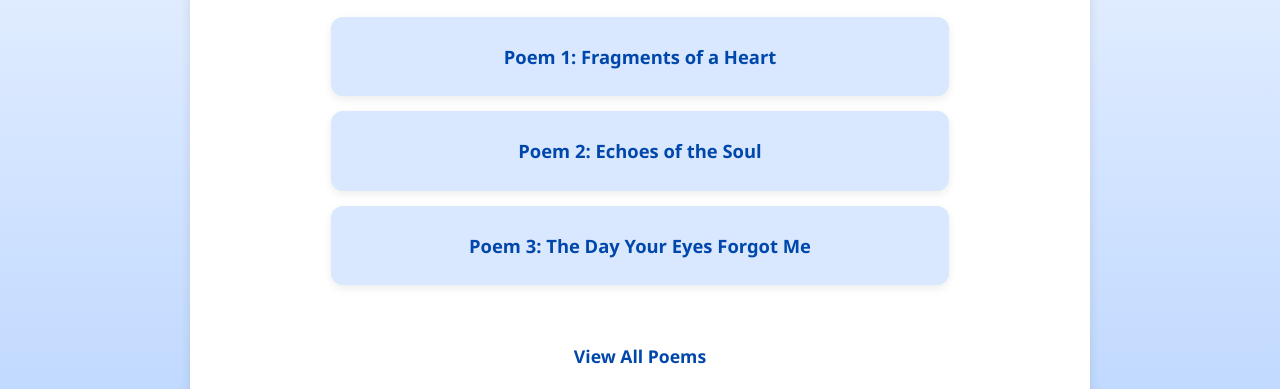
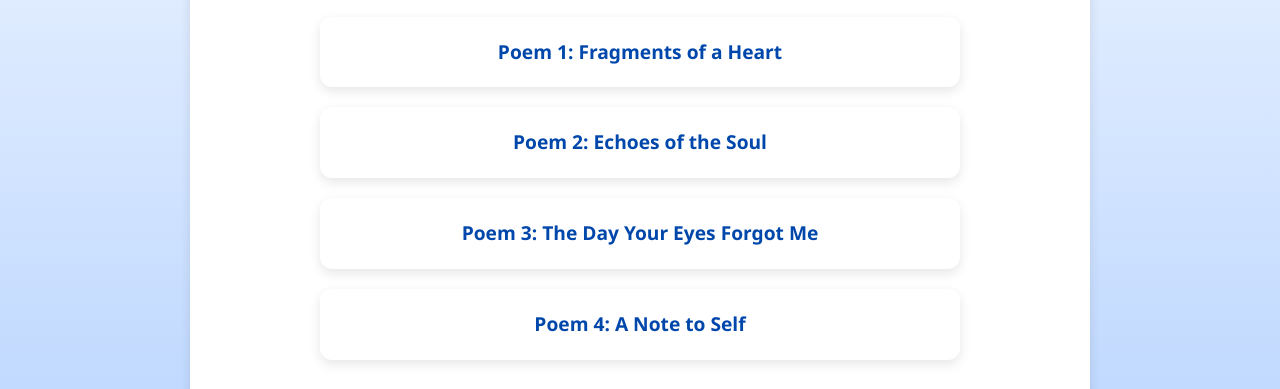
Before and after one commit to thembasithole306-jpg/My-website, a plain HTML site: page index.html in a window 1280 px wide. Shown: the part 411-800 px from the top of the page. Drawn offline with Linux system fonts and the light colour scheme.

Commit message:
Add Poem 4 link to home page

```diff
--- a/index.html
+++ b/index.html
@@ -17,26 +17,22 @@
     <section class="poems-section">
         <h2>Poems</h2>
 
-        <!-- Poem 1 -->
-        <div class="poem-card">
-            <a href="poem_1.html" class="poem-link">Poem 1: Fragments of a Heart</a>
+        <div class="poem-box">
+            <a href="poem_1.html">Poem 1: Fragments of a Heart</a>
         </div>
 
-        <!-- Poem 2 -->
-        <div class="poem-card">
-            <a href="poem_2.html" class="poem-link">Poem 2: Echoes of the Soul</a>
+        <div class="poem-box">
+            <a href="poem_2.html">Poem 2: Echoes of the Soul</a>
         </div>
 
-        <!-- Poem 3 -->
-        <div class="poem-card">
-            <a href="poem_3.html" class="poem-link">Poem 3: The Day Your Eyes Forgot Me</a>
+        <div class="poem-box">
+            <a href="poem_3.html">Poem 3: The Day Your Eyes Forgot Me</a>
         </div>
 
-        <br>
+        <div class="poem-box">
+            <a href="poem_4.html">Poem 4: A Note to Self</a>
+        </div>
 
-        <p>
-            <a href="poems.html" class="view-all">View All Poems</a>
-        </p>
     </section>
 </div>
 
```
